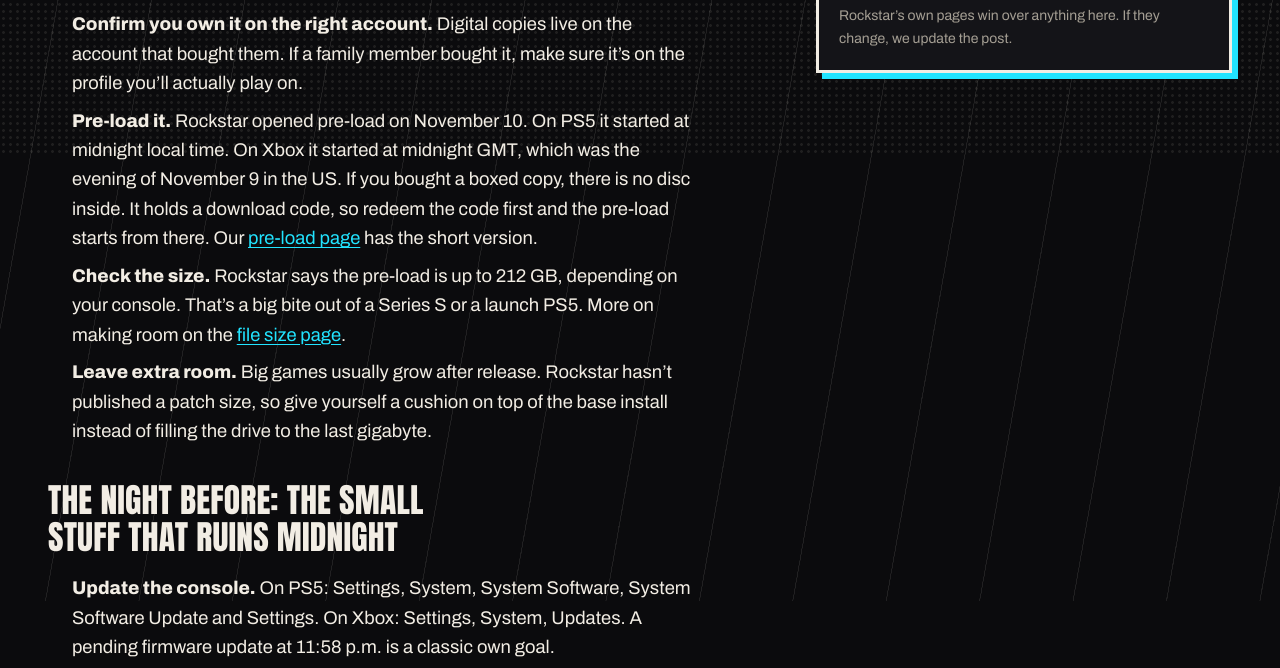
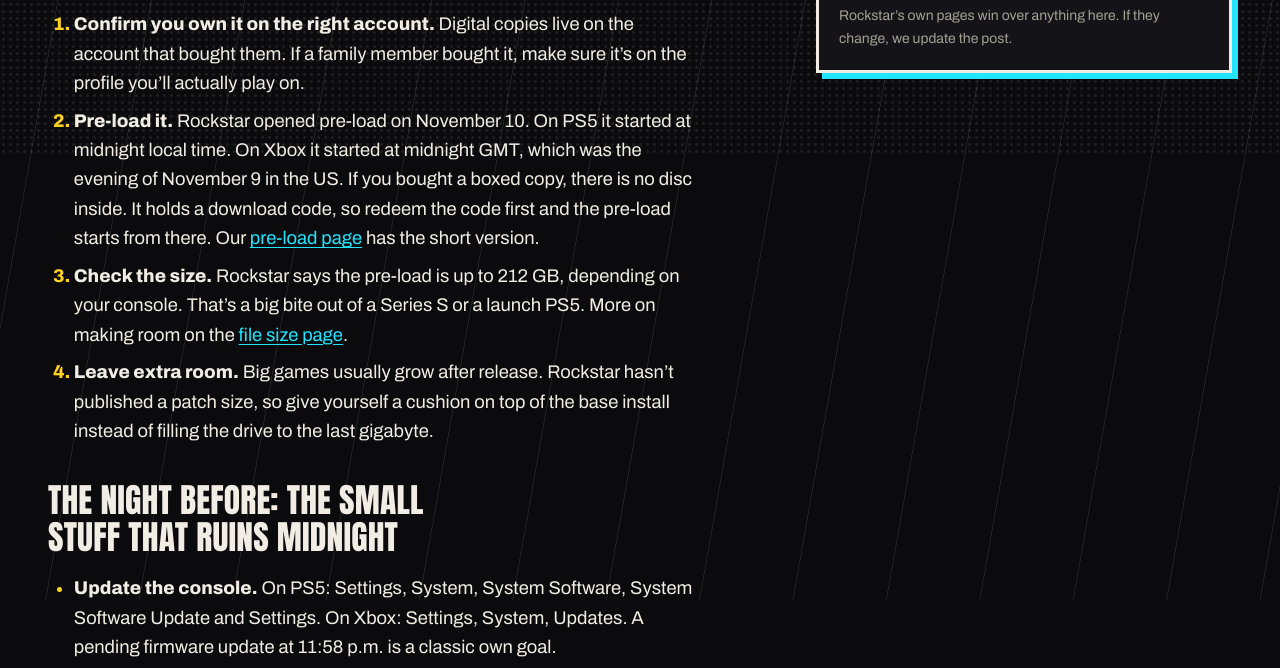
Before and after one commit to Luckygoats33/gta6-answered, a plain HTML site: page docs/blog/gta-6-launch-night-checklist/index.html in a window 1280 px wide. Shown: the part 643-1311 px from the top of the page. Drawn offline with nearby package versions, Linux system fonts and the light colour scheme.

Commit message:
Blog: show list markers
Co-Authored-By: Claude Opus 5.5 <noreply@anthropic.com>

```diff
--- a/docs/styles.css
+++ b/docs/styles.css
@@ -279,7 +279,9 @@ h2 { font-size: clamp(2.2rem, 3vw + 1rem, 3.6rem); }
 .post-body { display: grid; grid-template-columns: minmax(0, 7fr) minmax(0, 4fr); gap: 40px; padding-block: 16px 48px; }
 .prose h2 { font-family: var(--font-display); font-weight: 400; font-size: clamp(1.5rem, 3vw, 2.1rem); line-height: 1.1; margin-top: 18px; overflow-wrap: break-word; }
 .prose h3 { font-size: 1.2rem; font-weight: 800; margin-top: 8px; }
-.prose ul, .prose ol { display: grid; gap: 8px; padding-left: 1.3em; }
+.prose ul, .prose ol { display: grid; gap: 8px; padding-left: 1.4em; }
+.prose ul { list-style: disc; } .prose ol { list-style: decimal; }
+.prose li::marker { color: var(--yellow); font-weight: 700; }
 .prose a { color: var(--cyan); }
 .prose a:hover { color: var(--pink); }
 @media (max-width: 60rem) { .post-body { grid-template-columns: minmax(0, 1fr); } }
```
